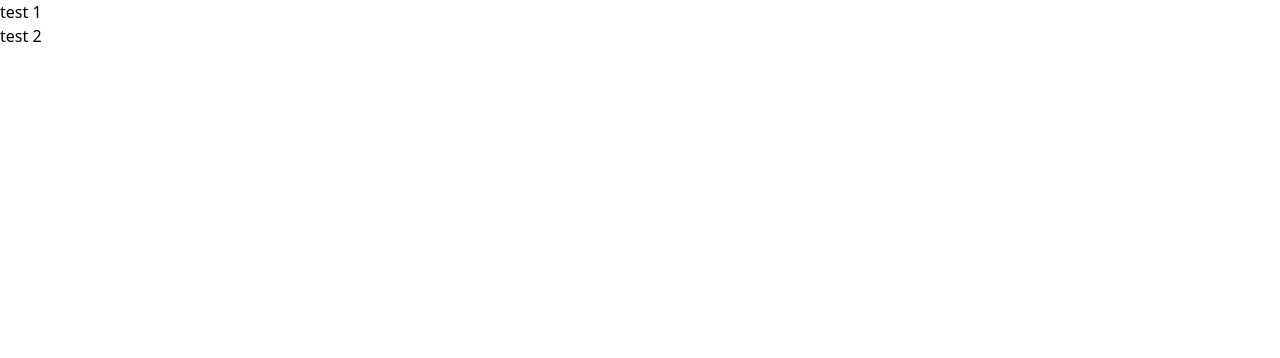
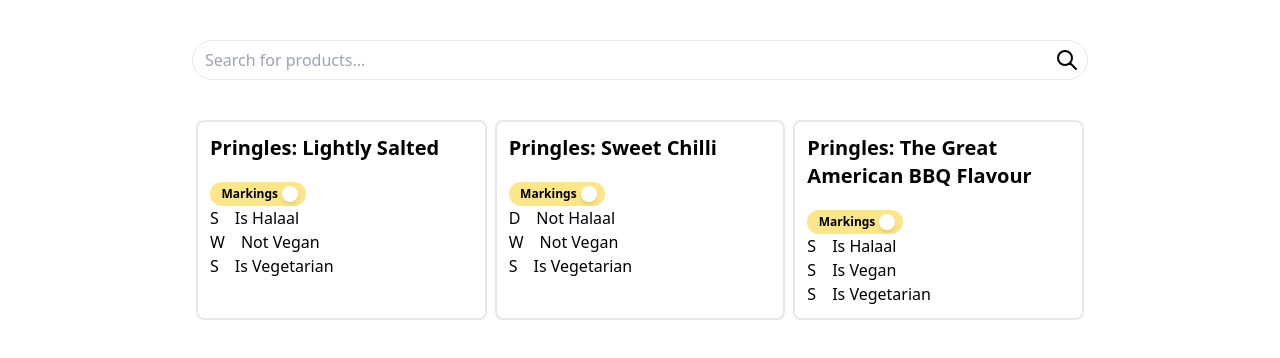
Before and after one commit to IrfaanKamo/the-hungry-muslim, a React (Create React App) app in the folder web-thehungrymuslim/: page / in a window 1280 px wide. Shown: the top 358 px of the page. Built offline with nearby package versions, Linux system fonts and the light colour scheme.

Commit message:
Add initial Product and ProductMarking components

```diff
--- a/web-thehungrymuslim/src/App.tsx
+++ b/web-thehungrymuslim/src/App.tsx
@@ -2,7 +2,7 @@ import ProductsViewer from './components/ProductsViewer';
 
 const App = () => {
   return (
-    <div className="App">
+    <div className="container mx-auto px-5 sm:px-20 lg:px-48">
       <ProductsViewer />
     </div>
   );
--- /dev/null
+++ b/web-thehungrymuslim/src/components/Product.tsx
@@ -0,0 +1,53 @@
+import { useState } from "react";
+import { HalaalProduct } from "../lib/entities/HalaalProduct";
+import ProductMarking, { AlertIcon } from "./ProductMarking";
+
+export interface ProductProps {
+    product: HalaalProduct
+}
+
+const Product: React.FC<ProductProps> = ({product}) => {
+    const [showIngredients, setShowIngredients] = useState<boolean>(false);
+
+    const toggleIngredients = () => {
+        setShowIngredients(!showIngredients);
+    }
+
+    return (
+        <div className="flex-1 border-2 rounded-lg mb-2 mx-1 p-3" >
+
+            <div className="text-xl font-semibold pb-5">{product.title}</div>
+
+            <div className={`w-24 h-6 flex items-center rounded-full p-1 ${showIngredients ? 'justify-start bg-green-200' : 'justify-end bg-yellow-200'}`} onClick={toggleIngredients}>
+                {
+                    showIngredients ? <></> : (<div className="text-xs select-none font-semibold">Markings</div>)
+                }
+                <div className="bg-white w-4 h-4 rounded-full shadow-md mx-1"></div>
+                {
+                    showIngredients ? (<div className="text-xs select-none font-semibold">Ingredients</div>) : <></>
+                }
+            </div>
+
+            <div className={showIngredients ? "hidden" : undefined}>
+                <ProductMarking
+                    labelStatus={product.isHalaal ? AlertIcon.Safe : AlertIcon.Danger}
+                    labelText={product.isHalaal ? 'Is Halaal' : 'Not Halaal'}
+                />
+                <ProductMarking
+                    labelStatus={product.isVegan ? AlertIcon.Safe : AlertIcon.Warning}
+                    labelText={product.isVegan ? 'Is Vegan' : 'Not Vegan'}
+                />
+                <ProductMarking
+                    labelStatus={product.isVegetarian ? AlertIcon.Safe : AlertIcon.Warning}
+                    labelText={product.isVegetarian ? 'Is Vegetarian' : 'Not Vegetarian'}
+                />
+            </div>
+            <div className={showIngredients ? undefined : "hidden"}>
+                {product.ingredients}
+            </div>
+
+        </div>
+    )
+}
+
+export default Product;
--- /dev/null
+++ b/web-thehungrymuslim/src/components/ProductMarking.tsx
@@ -0,0 +1,33 @@
+export enum AlertIcon {
+    Safe,
+    Warning,
+    Danger
+}
+export interface ProductMarkingProps {
+    labelStatus: AlertIcon;
+    labelText: string
+}
+
+const ProductMarking: React.FC<ProductMarkingProps> = ({labelStatus, labelText}) => {
+    let warning: string;
+    switch (labelStatus) {
+        case AlertIcon.Safe:
+            warning = 'S';
+            break;
+        case AlertIcon.Warning:
+            warning = 'W';
+            break;
+        case AlertIcon.Danger:
+            warning = 'D';
+            break;
+    }
+
+    return (
+        <div>
+            <span className="pr-4">{warning}</span>
+            <span>{labelText}</span>
+        </div>
+    )
+}
+
+export default ProductMarking;
--- a/web-thehungrymuslim/src/components/ProductsViewer.tsx
+++ b/web-thehungrymuslim/src/components/ProductsViewer.tsx
@@ -1,6 +1,7 @@
 //import axios from "axios";
 import { useEffect, useState } from "react";
 import { HalaalProduct } from "../lib/entities/HalaalProduct";
+import Product from "./Product";
 
 const ProductsViewer: React.FC = () => {
     const [products, setProducts] = useState<Array<HalaalProduct>>([]);
@@ -9,16 +10,30 @@ const ProductsViewer: React.FC = () => {
         // axios.get('http://localhost:6060/halaalProducts?search_text=juice').then((response) => {
         //     setProducts(response.data);
         // });
-        setProducts([{id: '12', ingredients: 'ingredients', isHalaal: true, isVegan: false, isVegetarian: true,  title: 'test 1' },
-        {id: '13', ingredients: 'ingredients', isHalaal: true, isVegan: false, isVegetarian: true,  title: 'test 2' }]);
+        setProducts([{id: '12', ingredients: 'ingredients', isHalaal: true, isVegan: false, isVegetarian: true,  title: 'Pringles: Lightly Salted' },
+        {id: '13', ingredients: 'ingredients', isHalaal: false, isVegan: false, isVegetarian: true,  title: 'Pringles: Sweet Chilli' },
+        {id: '13', ingredients: 'ingredients', isHalaal: true, isVegan: true, isVegetarian: true,  title: 'Pringles: The Great American BBQ Flavour' }]);
     }, []);
 
     return (
-        <div>
-            {
-                products?.map(product => <div key={product.id}>{product.title}</div>)
-            }
+        <div className="my-10">
+            <div className="w-full h-10 pl-3 pr-2 bg-white border rounded-full flex justify-between items-center relative">
+                <input type="search" name="search" id="search" placeholder="Search for products..."
+                        className="appearance-none w-full outline-none focus:outline-none active:outline-none"/>
+                <button type="submit" className="ml-1 outline-none focus:outline-none active:outline-none">
+                    <svg fill="none" stroke="currentColor" stroke-linecap="round" stroke-linejoin="round" stroke-width="2"
+                        viewBox="0 0 24 24" className="w-6 h-6">
+                        <path d="M21 21l-6-6m2-5a7 7 0 11-14 0 7 7 0 0114 0z"></path>
+                    </svg>
+                </button>
+            </div>
+            <div className="pt-10 flex justify-around">
+                {
+                    products?.map(product => <Product product={product}/>)
+                }
+            </div>
         </div>
+
     );
 };
 
```
